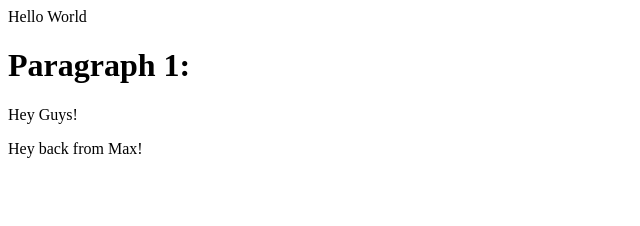
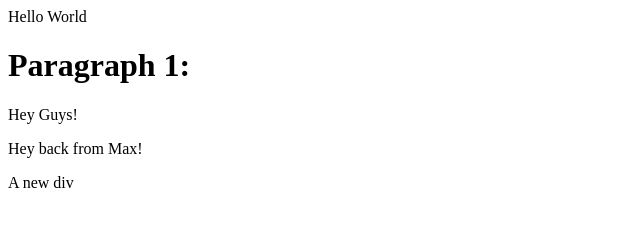
Before and after one commit to Boshra96/Tutorial, a plain HTML site: page index.html in a window 1280 px wide. Shown: the full height of the page, 0-640 px from the left. Drawn offline with Linux system fonts and the light colour scheme.

Commit message:
Div container

```diff
--- a/index.html
+++ b/index.html
@@ -4,6 +4,7 @@
         <h1> Paragraph 1: </h1>
         <p> Hey Guys! </p>
         <p> Hey back from Max!</p>
+        <div> A new div </div>
     </body>
     <Footer> </Footer>
 </html>
```
